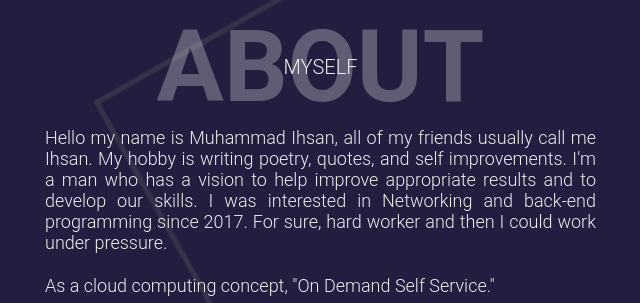
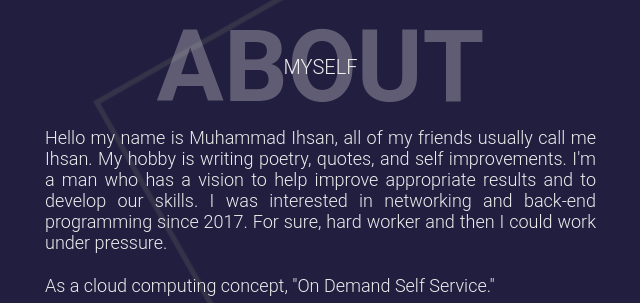
Before and after one commit to 13ihsan92/13ihsan92.github.io, a plain HTML site: page index.html in a window 1280 px wide. Shown: the part 858-1161 px from the top of the page, 620-1260 px from the left. Drawn offline with nearby package versions, Linux system fonts and the light colour scheme.

Commit message:
membenarkan kapitalisasi

```diff
--- a/index.html
+++ b/index.html
@@ -58,7 +58,7 @@
 					</h6>
 				</div>
 				<p style="text-align: justify;">
-					Hello my name is Muhammad Ihsan, all of my friends usually call me Ihsan. My hobby is writing poetry, quotes, and self improvements. I'm a man who has a vision to help improve appropriate results and to develop our skills. I was interested in Networking and back-end programming since 2017. For sure, hard worker and then I could work under pressure.
+					Hello my name is Muhammad Ihsan, all of my friends usually call me Ihsan. My hobby is writing poetry, quotes, and self improvements. I'm a man who has a vision to help improve appropriate results and to develop our skills. I was interested in networking and back-end programming since 2017. For sure, hard worker and then I could work under pressure.
 				</p>
 				<br>
 				<br>
```
